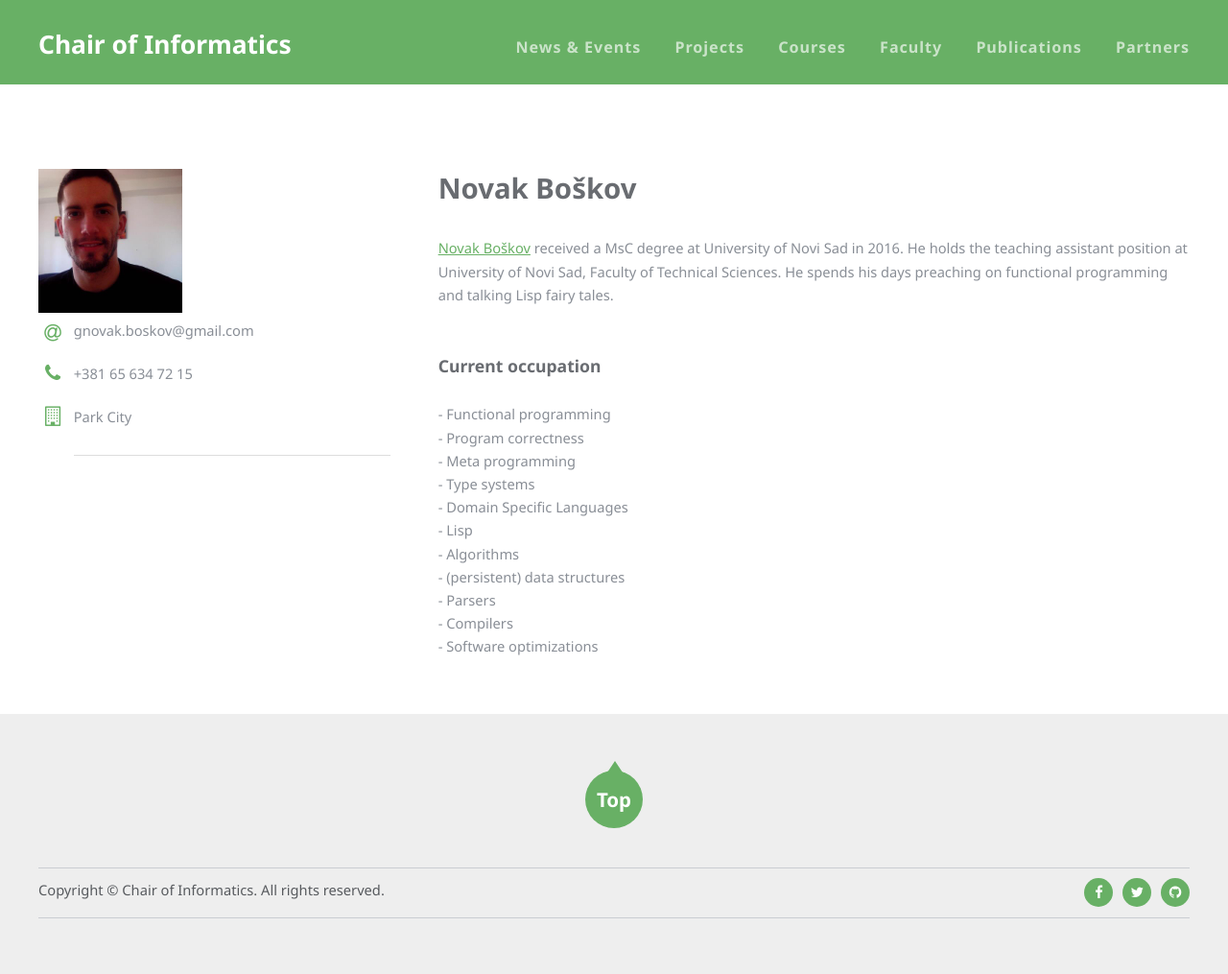
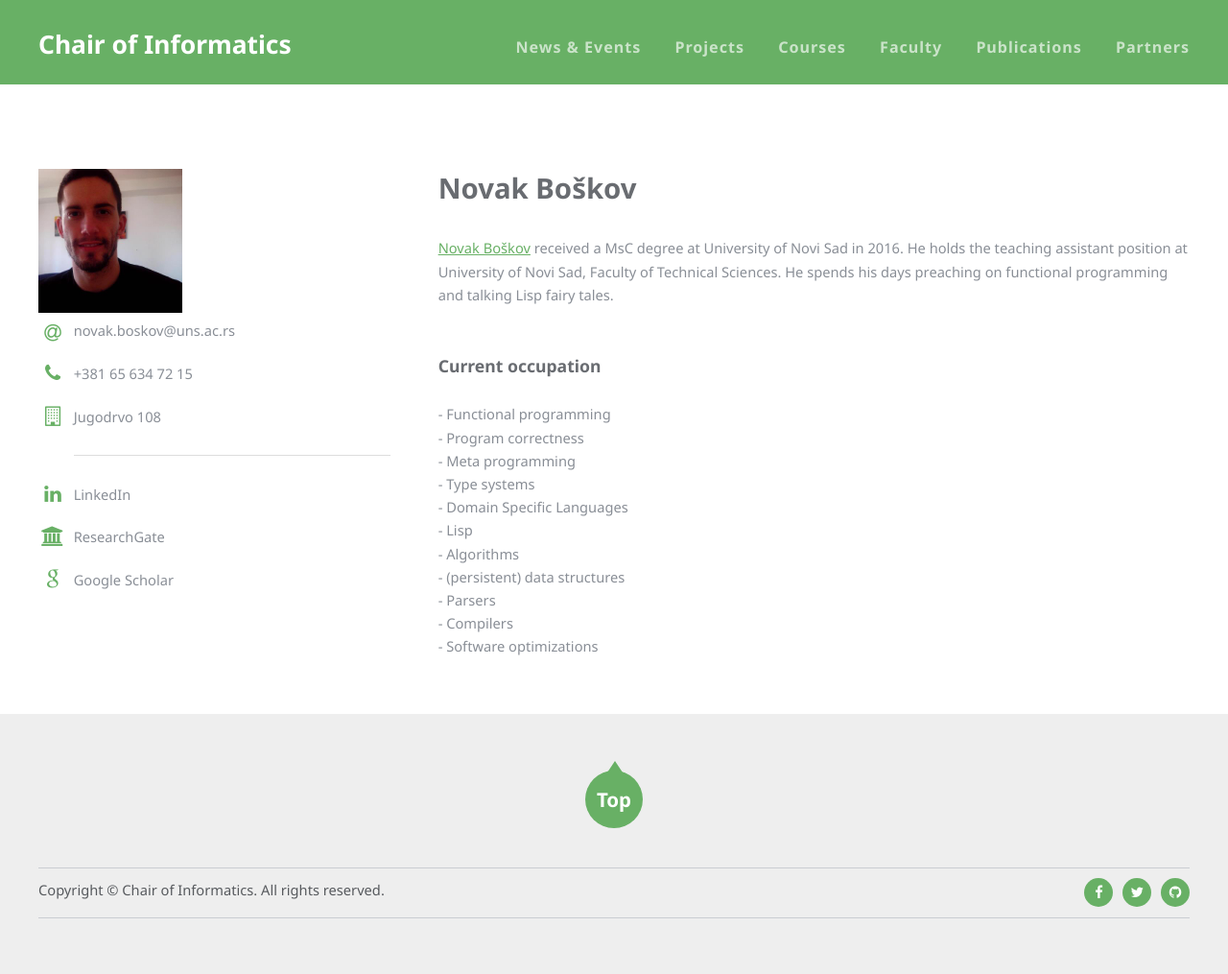
Before and after one commit to unsftn/informatika, a Jekyll site: the page built from _faculty/NovakBoskov.md, in a window 1280 px wide. Shown: the whole page at 96% size. Built offline with Jekyll 4.4.1, drawn with Linux system fonts in a browser that asks for light colours.

Commit message:
Email update

```diff
--- a/_faculty/NovakBoskov.md
+++ b/_faculty/NovakBoskov.md
@@ -5,10 +5,14 @@ collection: faculty
 path: NovakBoskov
 name: NovakBoskov
 zvanje: TA
-email: gnovak.boskov@gmail.com
+email: novak.boskov@uns.ac.rs
 phone: +381 65 634 72 15
-office: Park City
+office: Jugodrvo 108
 photo: NovakBoskov.jpg
+
+linkedin: https://www.linkedin.com/in/novak-bo%C5%A1kov-b5a2b74a/
+researchgate: https://www.researchgate.net/profile/Novak_Boskov
+scholar: https://scholar.google.com/citations?user=Hans8C4AAAAJ&hl=en
 ---
 
 [Novak Boškov](https://novakboskov.github.io/) received a MsC degree
```
